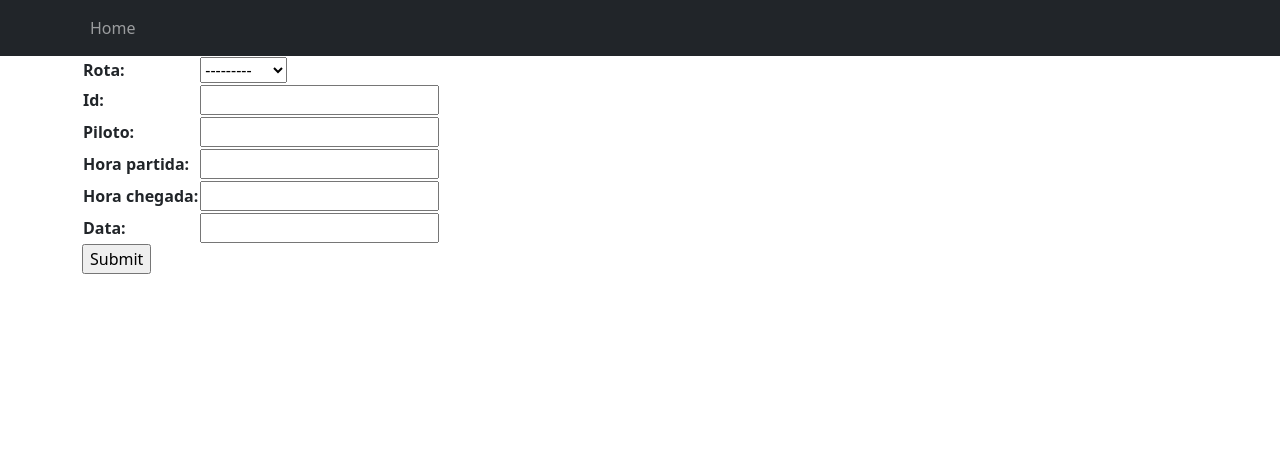
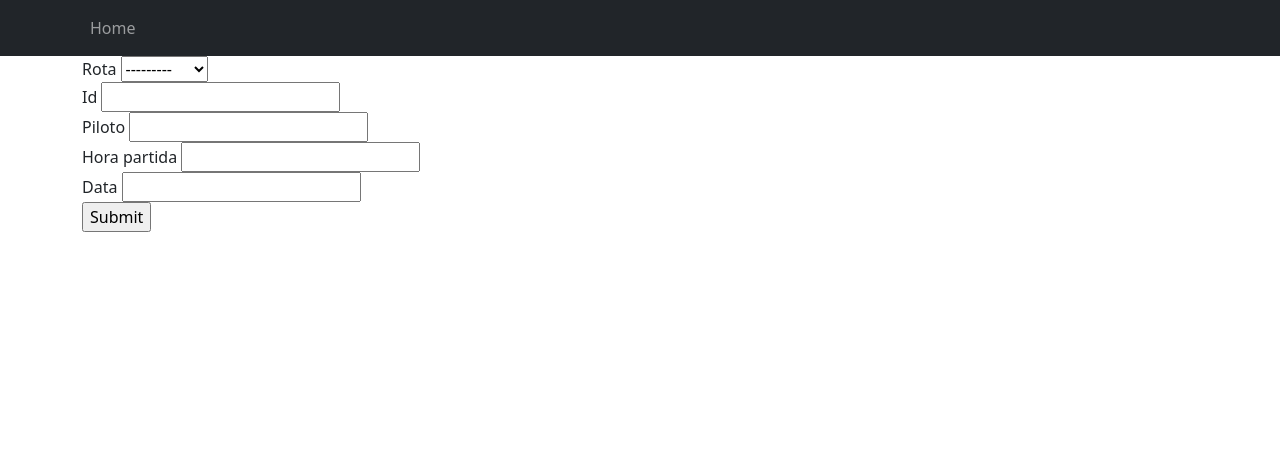
Before and after one commit to yurialvizi/monitora-voos, a Django app: page /crud/criar-voo in a window 1280 px wide. Shown: the top 473 px of the page. Run offline with Django 4.2, Linux system fonts and the light colour scheme; data comes from the database, SQL or seed files in the repository; some libraries are stand-ins or nearby versions.

Commit message:
Atualizando forms de criacao de voos

```diff
--- a/templates/rota/voo_form.html
+++ b/templates/rota/voo_form.html
@@ -3,9 +3,32 @@
 {% block content %}
   <form action="" method="post">
     {% csrf_token %}
-    <table>
-      {{ form.as_table }}
-    </table>
+    {{ form.non_field_errors }}
+    <div class="fieldWrapper">
+        {{ form.rota.errors }}
+        <label for="{{ form.rota.id_for_label }}">Rota</label>
+        {{ form.rota }}
+    </div>
+    <div class="fieldWrapper">
+        {{ form.id.errors }}
+        <label for="{{ form.id.id_for_label }}">Id</label>
+        {{ form.id }}
+    </div>
+    <div class="fieldWrapper">
+        {{ form.Piloto.errors }}
+        <label for="{{ form.piloto.id_for_label }}">Piloto</label>
+        {{ form.piloto }}
+    </div>
+    <div class="fieldWrapper">
+        {{ form.hora_partida.errors }}
+        <label for="{{ form.hora_partida.id_for_label }}">Hora partida</label>
+        {{ form.hora_partida }}
+    </div>
+    <div class="fieldWrapper">
+        {{ form.data.errors }}
+        <label for="{{ form.data.id_for_label }}">Data</label>
+        {{ form.data }}
+    </div>
     <input type="submit" value="Submit" />
   </form>
 
```
